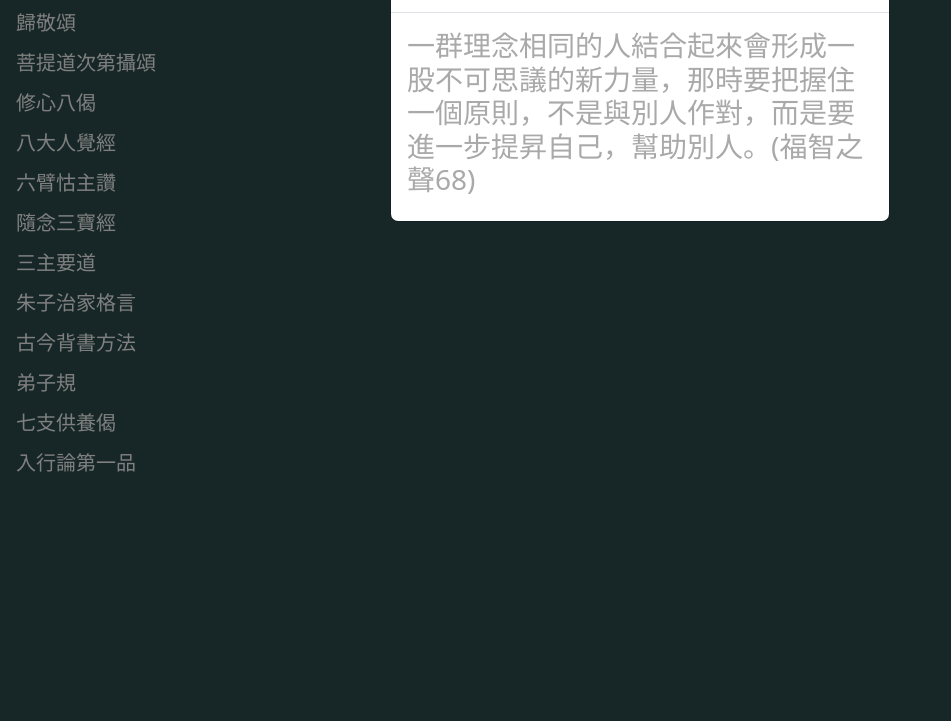
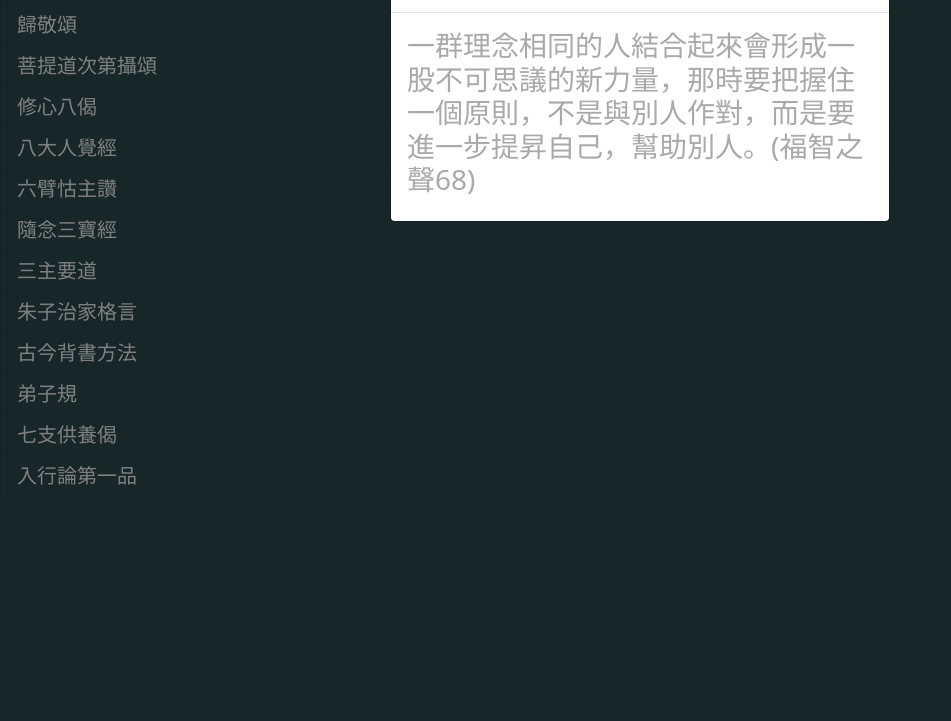
Before and after one commit to chihsung1210/Basu, a plain HTML site: page index.html in a window 1280 px wide. Shown: the part 79-800 px from the top of the page, without its empty margins (0-951 px from the left). Drawn offline with nearby package versions, Linux system fonts and the light colour scheme.

Commit message:
Add files via upload

```diff
--- a/index.html
+++ b/index.html
@@ -9,7 +9,9 @@
     <script src="https://cdn.jsdelivr.net/npm/bootstrap@5.3.2/dist/js/bootstrap.bundle.min.js"></script>
 	  <script src="https://cdnjs.cloudflare.com/ajax/libs/axios/1.6.7/axios.min.js"></script>
 
-	  <link rel="stylesheet" href="https://cdn.jsdelivr.net/npm/bootstrap@5.3.2/dist/css/bootstrap.min.css" />
+	  <!--link rel="stylesheet" href="https://cdn.jsdelivr.net/npm/bootstrap@5.3.2/dist/css/bootstrap.min.css" /-->
+    <link rel="stylesheet" href="./css/bootstrap.min.css" />
+
 
     <title>背書書目</title>
     <style>
@@ -20,30 +22,7 @@
         background-color: transparent;
         text-decoration: none;
       }
-      .list-groupa {
-        --bs-list-group-color: var(--bs-body-color);
-        --bs-list-group-bg: var(--bs-body-bg);
 
-        --bs-list-group-border-width: var(--bs-border-width);
-        --bs-list-group-border-radius: var(--bs-border-radius);
-        --bs-list-group-item-padding-x: 1rem;
-        --bs-list-group-item-padding-y: 0.5rem;
-        --bs-list-group-action-color: var(--bs-secondary-color);
-        --bs-list-group-action-hover-color: var(--bs-emphasis-color);
-        --bs-list-group-action-hover-bg: var(--bs-tertiary-bg);
-        --bs-list-group-action-active-color: var(--bs-body-color);
-        --bs-list-group-action-active-bg: var(--bs-secondary-bg);
-        --bs-list-group-disabled-color: var(--bs-secondary-color);
-        --bs-list-group-disabled-bg: var(--bs-body-bg);
-        --bs-list-group-active-color: #fff;
-        --bs-list-group-active-bg: #0d6efd;
-        --bs-list-group-active-border-color: #0d6efd;
-        display: flex;
-        flex-direction: column;
-        padding-left: 0;
-        margin-bottom: 0;
-        border-radius: var(--bs-list-group-border-radius);
-    }
     </style>
 </head>
 <body>
@@ -53,7 +32,7 @@
 
 
         <h3 style="color:white">{{message}}</h3>
-        <ul class="list-groupa"><h5>
+        <ul class="list-group"><h5>
             <li v-for="item in info" class="list-group-item">
 
                 <a :href="item.url" >{{item.name}}</a>
```
